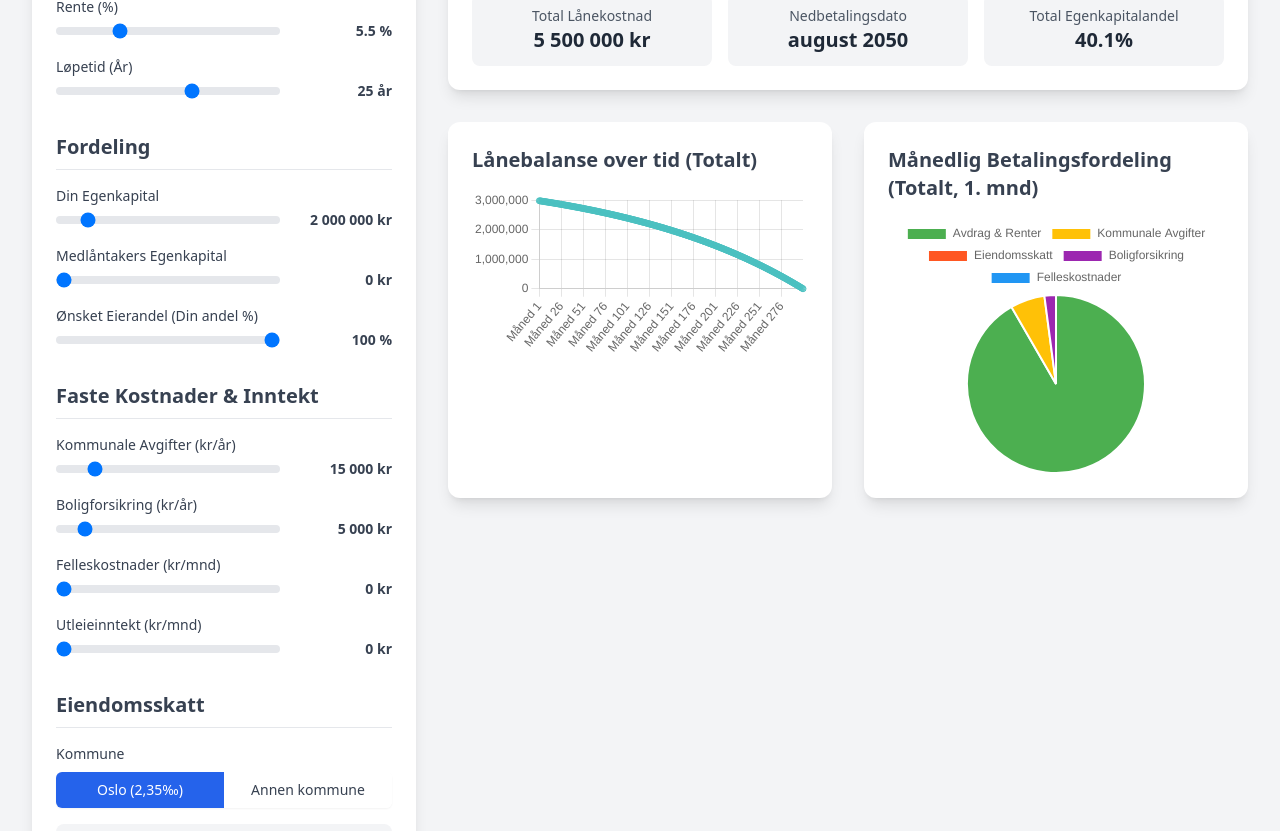
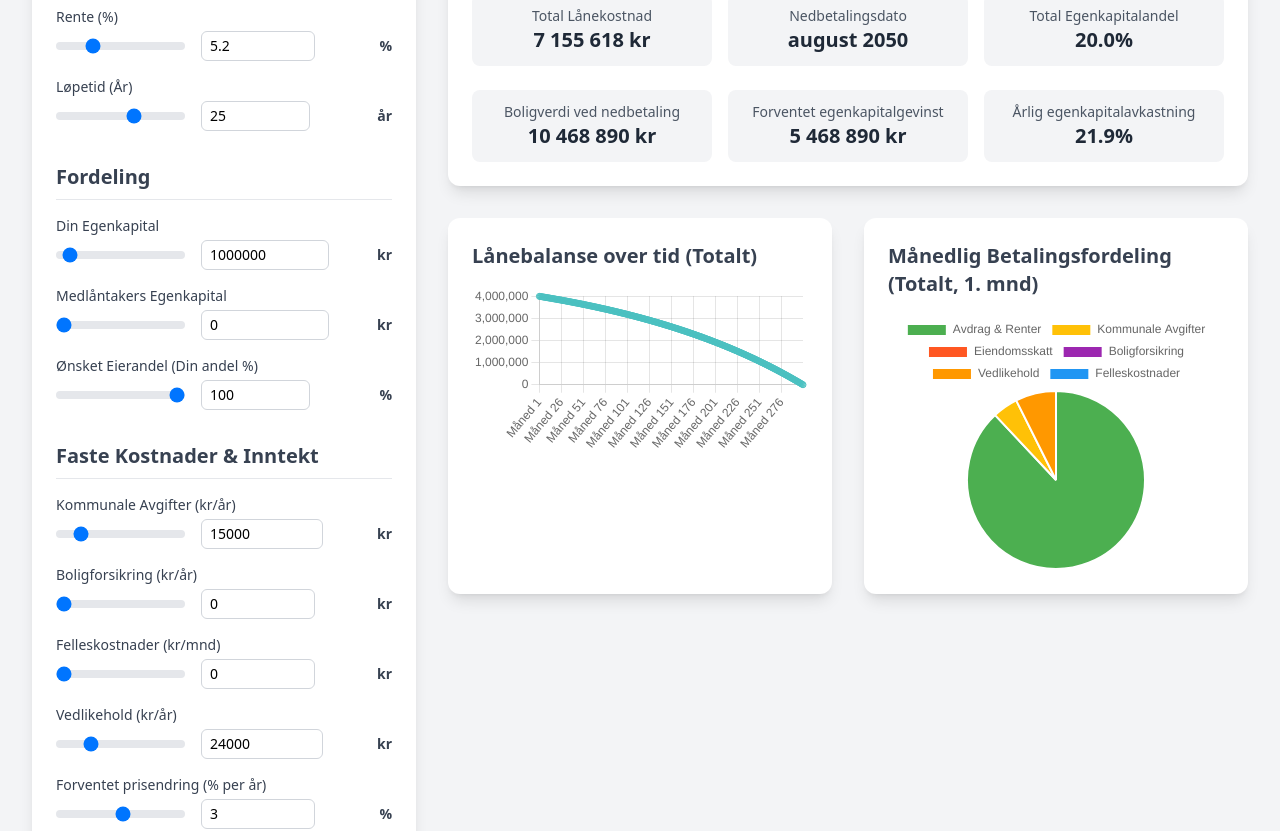
Before and after one commit to kderholt/lanekalkulator, a React (Create React App) app: page / in a window 1280 px wide. Shown: the part 738-1569 px from the top of the page. Built offline with nearby package versions, Linux system fonts and the light colour scheme.

Commit message:
adding adjustments

```diff
--- a/src/App.js
+++ b/src/App.js
@@ -21,18 +21,20 @@ const calculatePropertyTax = (propertyValue, mode, customAmount) => {
 // Main App Component
 const App = () => {
     // State for calculation mode
-    const [calculationMode, setCalculationMode] = useState('byPayment'); // 'byPayment' or 'byPrice'
+    const [calculationMode, setCalculationMode] = useState('byPrice'); // 'byPayment' or 'byPrice'
 
     // Inputs
     const [loanType, setLoanType] = useState('annuity');
-    const [interestRate, setInterestRate] = useState(5.5);
+    const [interestRate, setInterestRate] = useState(5.2);
     const [loanTerm, setLoanTerm] = useState(25);
-    const [downPayment1, setDownPayment1] = useState(2000000);
+    const [downPayment1, setDownPayment1] = useState(1000000);
     const [downPayment2, setDownPayment2] = useState(0);
     const [ownershipSplit, setOwnershipSplit] = useState(100);
     const [municipalDues, setMunicipalDues] = useState(15000);
-    const [homeInsurance, setHomeInsurance] = useState(5000);
+    const [homeInsurance, setHomeInsurance] = useState(0);
     const [hoa, setHoa] = useState(0);
+    const [maintenance, setMaintenance] = useState(24000);
+    const [annualAppreciation, setAnnualAppreciation] = useState(3.0);
     const [rentalIncome, setRentalIncome] = useState(0);
 
     // Property tax settings
@@ -185,11 +187,11 @@ const App = () => {
         const calculatedPropertyTax = calculatePropertyTax(currentPropertyValue, propertyTaxMode, customPropertyTaxAmount);
         setPropertyTax(calculatedPropertyTax);
 
-    }, [calculationMode, desiredMonthlyPayment, propertyValue, interestRate, loanTerm, downPayment1, downPayment2, municipalDues, homeInsurance, hoa, rentalIncome, loanType, ownershipSplit, propertyTaxMode, customPropertyTaxAmount]);
+    }, [calculationMode, desiredMonthlyPayment, propertyValue, interestRate, loanTerm, downPayment1, downPayment2, municipalDues, homeInsurance, hoa, maintenance, annualAppreciation, rentalIncome, loanType, ownershipSplit, propertyTaxMode, customPropertyTaxAmount]);
 
     // Update total costs whenever calculated payments change
     useEffect(() => {
-        const monthlyFixedCosts = (municipalDues / 12) + (homeInsurance / 12) + (propertyTax / 12) + hoa;
+        const monthlyFixedCosts = (municipalDues / 12) + (homeInsurance / 12) + (propertyTax / 12) + (maintenance / 12) + hoa;
         const totalCost = calculatedMonthlyPayment + monthlyFixedCosts;
         setTotalMonthlyCost(totalCost);
         setNetMonthlyCost(totalCost - rentalIncome);
@@ -202,12 +204,18 @@ const App = () => {
            setPayoffDate('N/A');
         }
 
-    }, [calculatedMonthlyPayment, municipalDues, homeInsurance, hoa, rentalIncome, loanAmount, amortizationData, propertyTax]);
+    }, [calculatedMonthlyPayment, municipalDues, homeInsurance, hoa, maintenance, rentalIncome, loanAmount, amortizationData, propertyTax]);
 
 
     const totalDownPayment = downPayment1 + downPayment2;
     const downPaymentPercentage1 = totalDownPayment > 0 ? (downPayment1 / totalDownPayment) * 100 : 0;
     const downPaymentPercentage2 = totalDownPayment > 0 ? (downPayment2 / totalDownPayment) * 100 : 0;
+
+    // Calculate future property value and equity gains
+    const yearsToPayoff = amortizationData.length > 0 ? amortizationData.length / 12 : loanTerm;
+    const futurePropertyValue = finalPropertyValue * Math.pow(1 + (annualAppreciation / 100), yearsToPayoff);
+    const totalEquityGain = futurePropertyValue - finalPropertyValue;
+    const annualEquityReturn = totalDownPayment > 0 ? (totalEquityGain / totalDownPayment / yearsToPayoff) * 100 : 0;
 
     // Chart Data
     const amortizationChartData = {
@@ -215,8 +223,8 @@ const App = () => {
         datasets: [{ label: 'Gjenværende Lånebalanse', data: amortizationData.map(d => d.balance), borderColor: 'rgb(75, 192, 192)', backgroundColor: 'rgba(75, 192, 192, 0.2)', fill: true, tension: 0.1, }],
     };
     const paymentBreakdownChartData = {
-        labels: ['Avdrag & Renter', 'Kommunale Avgifter', 'Eiendomsskatt', 'Boligforsikring', 'Felleskostnader'],
-        datasets: [ { data: [ calculatedMonthlyPayment, (municipalDues / 12), (propertyTax / 12), (homeInsurance / 12), hoa ].map(v => v > 0 ? v : 0), backgroundColor: ['#4CAF50', '#FFC107', '#FF5722', '#9C27B0', '#2196F3'], hoverBackgroundColor: ['#66BB6A', '#FFCA28', '#FF7043', '#BA68C8', '#42A5F5'],}],
+        labels: ['Avdrag & Renter', 'Kommunale Avgifter', 'Eiendomsskatt', 'Boligforsikring', 'Vedlikehold', 'Felleskostnader'],
+        datasets: [ { data: [ calculatedMonthlyPayment, (municipalDues / 12), (propertyTax / 12), (homeInsurance / 12), (maintenance / 12), hoa ].map(v => v > 0 ? v : 0), backgroundColor: ['#4CAF50', '#FFC107', '#FF5722', '#9C27B0', '#FF9800', '#2196F3'], hoverBackgroundColor: ['#66BB6A', '#FFCA28', '#FF7043', '#BA68C8', '#FFB74D', '#42A5F5'],}],
     };
 
     return (
@@ -273,6 +281,8 @@ const App = () => {
                         <InputSlider label="Kommunale Avgifter (kr/år)" value={municipalDues} onChange={e => setMunicipalDues(Number(e.target.value))} min={0} max={100000} step={1000} format="currency" />
                         <InputSlider label="Boligforsikring (kr/år)" value={homeInsurance} onChange={e => setHomeInsurance(Number(e.target.value))} min={0} max={50000} step={500} format="currency" />
                         <InputSlider label="Felleskostnader (kr/mnd)" value={hoa} onChange={e => setHoa(Number(e.target.value))} min={0} max={20000} step={250} format="currency" />
+                        <InputSlider label="Vedlikehold (kr/år)" value={maintenance} onChange={e => setMaintenance(Number(e.target.value))} min={0} max={100000} step={1000} format="currency" />
+                        <InputSlider label="Forventet prisendring (% per år)" value={annualAppreciation} onChange={e => setAnnualAppreciation(Number(e.target.value))} min={-10} max={15} step={0.1} format="percent" />
                         <InputSlider label="Utleieinntekt (kr/mnd)" value={rentalIncome} onChange={e => setRentalIncome(Number(e.target.value))} min={0} max={30000} step={500} format="currency" />
 
                         <h3 className="text-xl font-semibold text-gray-700 mt-8 mb-4 border-b pb-2">Eiendomsskatt</h3>
@@ -322,6 +332,9 @@ const App = () => {
                                 <SummaryBox label="Total Lånekostnad" value={loanAmount + totalInterest} format="currency" />
                                 <SummaryBox label="Nedbetalingsdato" value={payoffDate} />
                                 <SummaryBox label="Total Egenkapitalandel" value={finalPropertyValue > 0 ? `${((totalDownPayment / finalPropertyValue) * 100).toFixed(1)}%` : '0%'} />
+                                <SummaryBox label="Boligverdi ved nedbetaling" value={futurePropertyValue} format="currency" />
+                                <SummaryBox label="Forventet egenkapitalgevinst" value={totalEquityGain} format="currency" />
+                                <SummaryBox label="Årlig egenkapitalavkastning" value={`${annualEquityReturn.toFixed(1)}%`} />
                             </div>
                         </div>
 
@@ -344,21 +357,51 @@ const App = () => {
     );
 };
 
-// Helper component for input sliders
-const InputSlider = ({ label, value, onChange, min, max, step, format }) => (
+// Helper component for input sliders with both slider and number input
+const InputSlider = ({ label, value, onChange, min, max, step, format }) => {
+    const handleNumberChange = (e) => {
+        const newValue = Number(e.target.value);
+        if (!isNaN(newValue)) {
+            onChange({ target: { value: newValue } });
+        }
+    };
+
+    const formatValue = (val) => {
+        if (format === 'currency') return formatCurrency(val);
+        if (format === 'years') return `${val} år`;
+        if (format === 'permille') return `${val}‰`;
+        return `${val} %`;
+    };
+
+    return (
         <div className="mb-4">
             <label className="block text-sm font-medium text-gray-700 mb-1">{label}</label>
             <div className="flex items-center space-x-4">
-            <input type="range" min={min} max={max} step={step} value={value} onChange={onChange} className="w-full h-2 bg-gray-200 rounded-lg appearance-none cursor-pointer" />
-            <span className="text-sm font-semibold text-gray-700 w-36 text-right">
-                {format === 'currency' ? formatCurrency(value) :
-                 format === 'years' ? `${value} år` :
-                 format === 'permille' ? `${value}‰` :
-                 `${value} %`}
+                <input
+                    type="range"
+                    min={min}
+                    max={max}
+                    step={step}
+                    value={value}
+                    onChange={onChange}
+                    className="flex-1 h-2 bg-gray-200 rounded-lg appearance-none cursor-pointer"
+                />
+                <input
+                    type="number"
+                    min={min}
+                    max={max}
+                    step={step}
+                    value={value}
+                    onChange={handleNumberChange}
+                    className="w-32 px-2 py-1 text-sm border border-gray-300 rounded-md focus:outline-none focus:ring-2 focus:ring-blue-500"
+                />
+                <span className="text-sm font-semibold text-gray-700 w-20 text-right">
+                    {format === 'currency' ? 'kr' : format === 'years' ? 'år' : format === 'permille' ? '‰' : '%'}
                 </span>
             </div>
         </div>
     );
+};
 
 // Helper component for summary boxes
 const SummaryBox = ({ label, value, format, color = 'text-gray-800', isLarge = false }) => (
```
Lines whose indentation alone changed are shown as unchanged.
